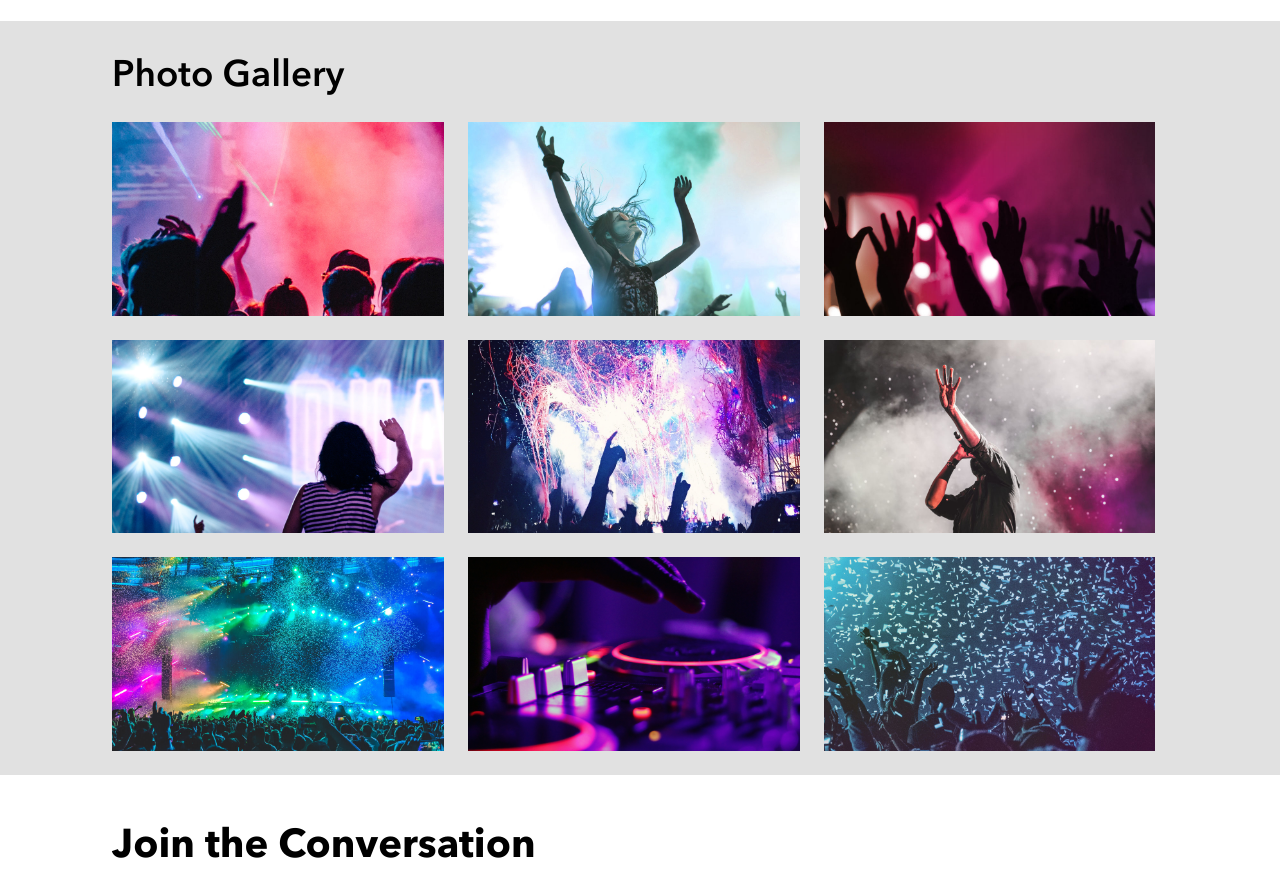
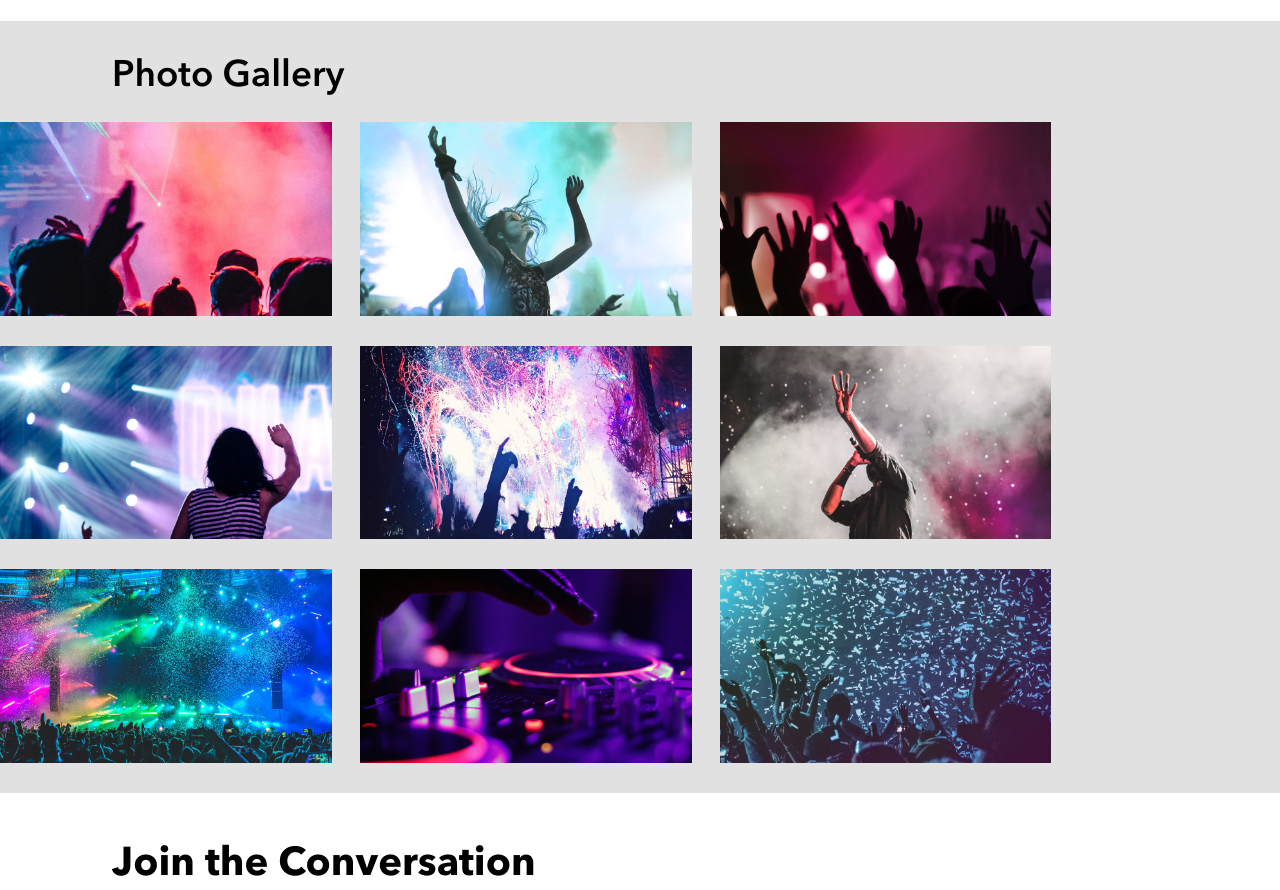
Before and after one commit to 13Lakshmi/Lakshmi-Kande-BandSite, a plain HTML site: page index.html in a window 1280 px wide. Shown: the part 1460-2350 px from the top of the page. Drawn offline with nearby package versions, Linux system fonts and the light colour scheme; files that its build step writes are made by us from their sources.

Commit message:
modified index page and bio

```diff
--- a/index.html
+++ b/index.html
@@ -11,7 +11,7 @@
 <body>
     <header class="header">
         <div class="header__image">
-            <img src="../assets/Logo/Logo-bandsite.svg" class="header__logo" alt="logo">
+            <a href="./index.html"> <img src="../assets/Logo/Logo-bandsite.svg" class="header__logo" alt="logo"></a>
         </div>
         <div class="header__nav">
             <ul class="header__list">
@@ -66,6 +66,7 @@
 
     <section class="gallery">
         <h2 class="gallery__subtitle">Photo Gallery</h2>
+        <div class="rows">
         <div class="gallery__row1">
             <img src="./assets/Images/Photo-gallery-1.jpg" class="gallery__image" alt="image1">
             <img src="./assets/Images/Photo-gallery-2.jpg" class="gallery__image" alt="image2">
@@ -81,6 +82,7 @@
             <img src="./assets/Images/Photo-gallery-8.jpg" class="gallery__image" alt="image8">
             <img src="./assets/Images/Photo-gallery-9.jpg" class="gallery__image" alt="image9">
         </div>
+    </div>
     </section>
 
     <section class="conversations">
--- a/styles/bio.scss
+++ b/styles/bio.scss
@@ -405,8 +405,7 @@ body {
             padding-top: 3rem;
         }
     }
-
-    &__row1 {
+    &__rows {
         @include tablet {
             display: flex;
             flex-direction: row;
@@ -420,36 +419,12 @@ body {
         }
     }
 
-    &__row2 {
-        @include tablet {
-            display: flex;
-            flex-direction: row;
-            margin-left: 2rem;
-        }
-
-        @include desktop {
-            display: flex;
-            flex-direction: row;
-            margin-left: 7rem;
-        }
-    }
-
-    &__row3 {
-        @include tablet {
-            display: flex;
-            flex-direction: row;
-            margin-left: 2rem;
-        }
-
-        @include desktop {
-            display: flex;
-            flex-direction: row;
-            margin-left: 7rem;
-        }
-    }
+
+
+
+
 
     &__image {
-        height: 21vh;
         width: 100%;
         background-position: cover;
         background-size: center;
@@ -516,6 +491,8 @@ body {
     }
 
     &__input {
+
+
         margin-left: 0.5rem;
         padding: 0.75rem 2.8rem 0.75rem 0.75rem;
         height: 2.25rem;
@@ -532,6 +509,9 @@ body {
     }
     &__input:focus{
         outline-color: $black;
+    }
+    &__input:invalid{
+        outline-color: red;
     }
 
     &__textarea {
```
